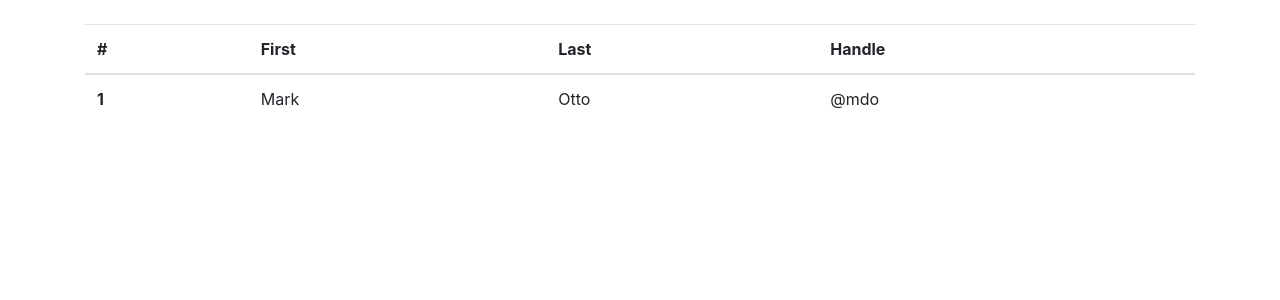
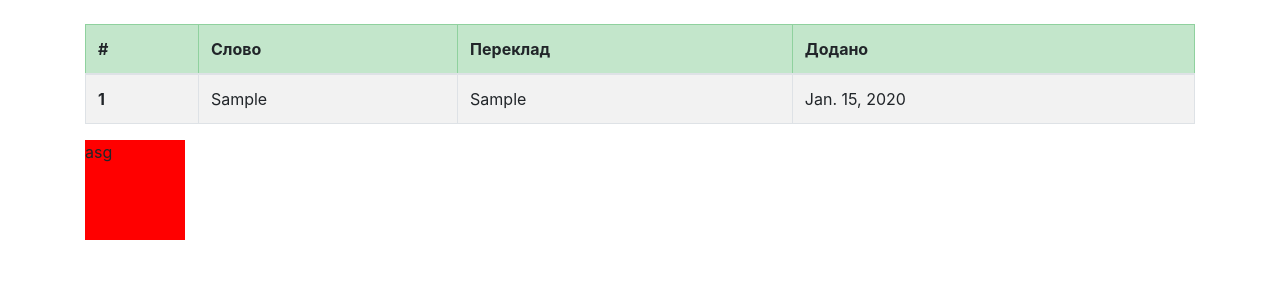
Before and after one commit to Vesli1715/django_cards, a Django app: page /words/table_of_words/ in a window 1280 px wide. Shown: the part 56-356 px from the top of the page. Run offline with Django 3.2, Linux system fonts and the light colour scheme; tables that the repository leaves empty hold one stand-in row (values such as "Sample post"); some libraries are stand-ins or nearby versions.

Commit message:
transfer css, working with tables

```diff
--- a/registration/templates/registration/base.html
+++ b/registration/templates/registration/base.html
@@ -4,23 +4,11 @@
     <meta charset="utf-8">
     <meta name="viewport" content="width=device-width, initial-scale=1, shrink-to-fit=no">
     <link rel="stylesheet" href="https://stackpath.bootstrapcdn.com/bootstrap/4.3.0/css/bootstrap.min.css" integrity="sha384-PDle/QlgIONtM1aqA2Qemk5gPOE7wFq8+Em+G/hmo5Iq0CCmYZLv3fVRDJ4MMwEA" crossorigin="anonymous">
+      {% load static %}
+        <link rel="stylesheet" type="text/css" href="{% static 'base_app/css/test.css' %}">
       <title>{% block title %} REGISTRATION {% endblock %}</title>
       <style type="text/css">
-          .asteriskField {
-            display: none;
-          }
 
-          form .alert ul li {
-            list-style: none;
-          }
-
-          form .alert ul {
-            margin: 0;
-            padding: 0;
-          }
-          #hint_id_password1 {
-            display: none;
-          }
       </style>
   </head>
   <body>
--- /dev/null
+++ b/word_cards/static/base_app/css/test.css
@@ -0,0 +1,31 @@
+.asteriskField {
+    display: none;
+}
+
+form .alert ul li {
+    list-style: none;
+    }
+
+form .alert ul {
+    margin: 0;
+    padding: 0;
+}
+
+#hint_id_password1 {
+     display: none;
+}
+
+
+
+.table-wrapper-scroll-y {
+    display: block;
+    max-height: 400px;
+    overflow-y: auto;
+    -ms-overflow-style: -ms-autohiding-scrollbar;
+}
+
+.delte-block {
+    height:100px;
+    width: 100px;
+    background:red;
+}
--- a/word_cards/templates/base_app/table_of_words.html
+++ b/word_cards/templates/base_app/table_of_words.html
@@ -1,24 +1,34 @@
 {% extends 'registration/base.html' %}
-{% load crispy_forms_tags %}
+
+{% load static %}
+<link rel="stylesheet" type="text/css" href="{% static 'word_cards/css/test.css' %}">
+
 {% block content %}
-<table class="table">
+<div class="contanier">
+  <div class="table-wrapper-scroll-y">
+    <table class="table table-bordered table-striped">
       <thead>
-    <tr>
+        <tr class="table-success">
           <th scope="col">#</th>
-      <th scope="col">First</th>
-      <th scope="col">Last</th>
-      <th scope="col">Handle</th>
+          <th scope="col">Слово</th>
+          <th scope="col">Переклад</th>
+          <th scope="col">Додано</th>
         </tr>
       </thead>
       <tbody>
+        {% for item in fields %}
         <tr>
           <th scope="row">1</th>
-      <td>Mark</td>
-      <td>Otto</td>
-      <td>@mdo</td>
+          <td>{{ item.en_word }}</td>
+          <td>{{ item.ua_word }}</td>
+          <td>{{ item.added_data }}</td>
         </tr>
+        {% endfor %}
       </tbody>
     </table>
-
-
+  </div>
+  <div class="delte-block">
+    asg
+  </div>
+</div>
 {% endblock%}
--- a/word_cards/views.py
+++ b/word_cards/views.py
@@ -140,7 +140,8 @@ def word_added_successfully(request):
 
 
 def table_of_words(request):
-    return render(request, 'base_app/table_of_words.html')
+    fields = Words.objects.all().order_by('-id')
+    return render(request, 'base_app/table_of_words.html', {'fields': fields})
 
 
 
```
Also changed, not shown: word_cards/static/word_cards/css/test.css (added, +12 -0 lines). Lines whose indentation alone changed are shown as unchanged.
